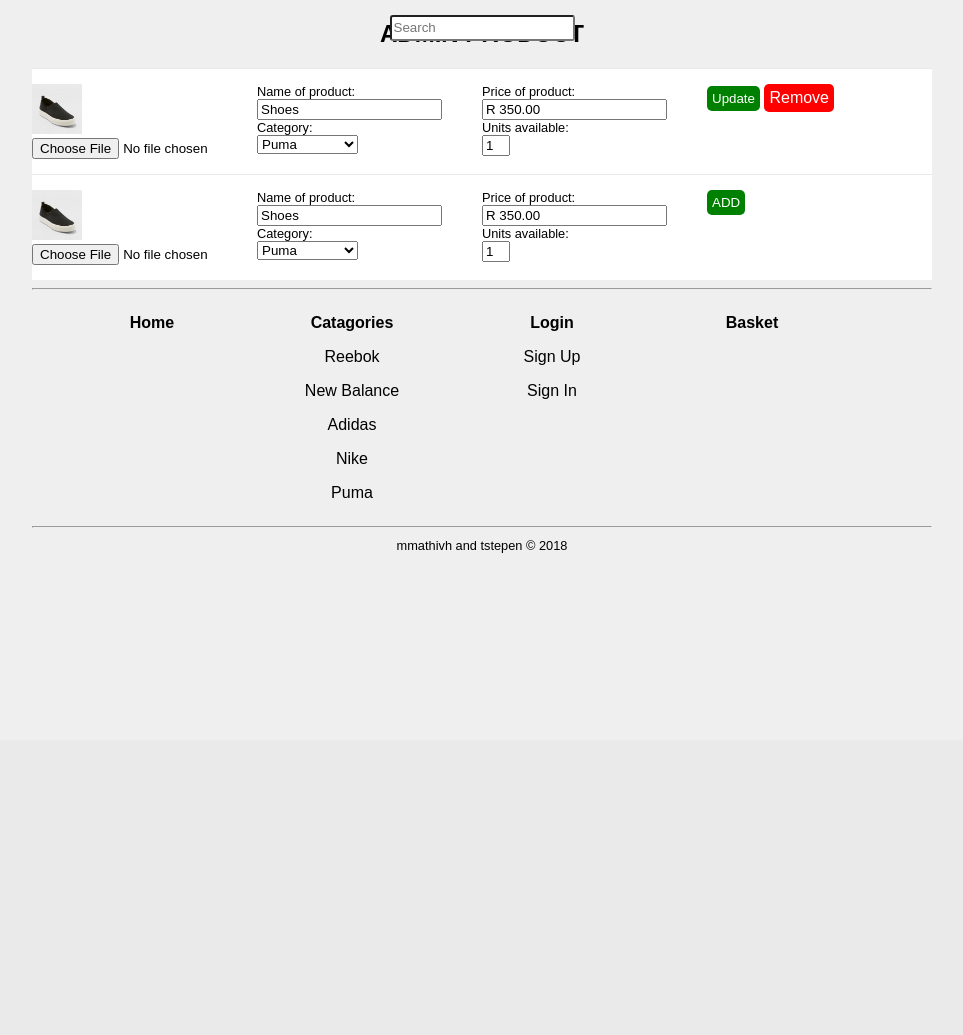
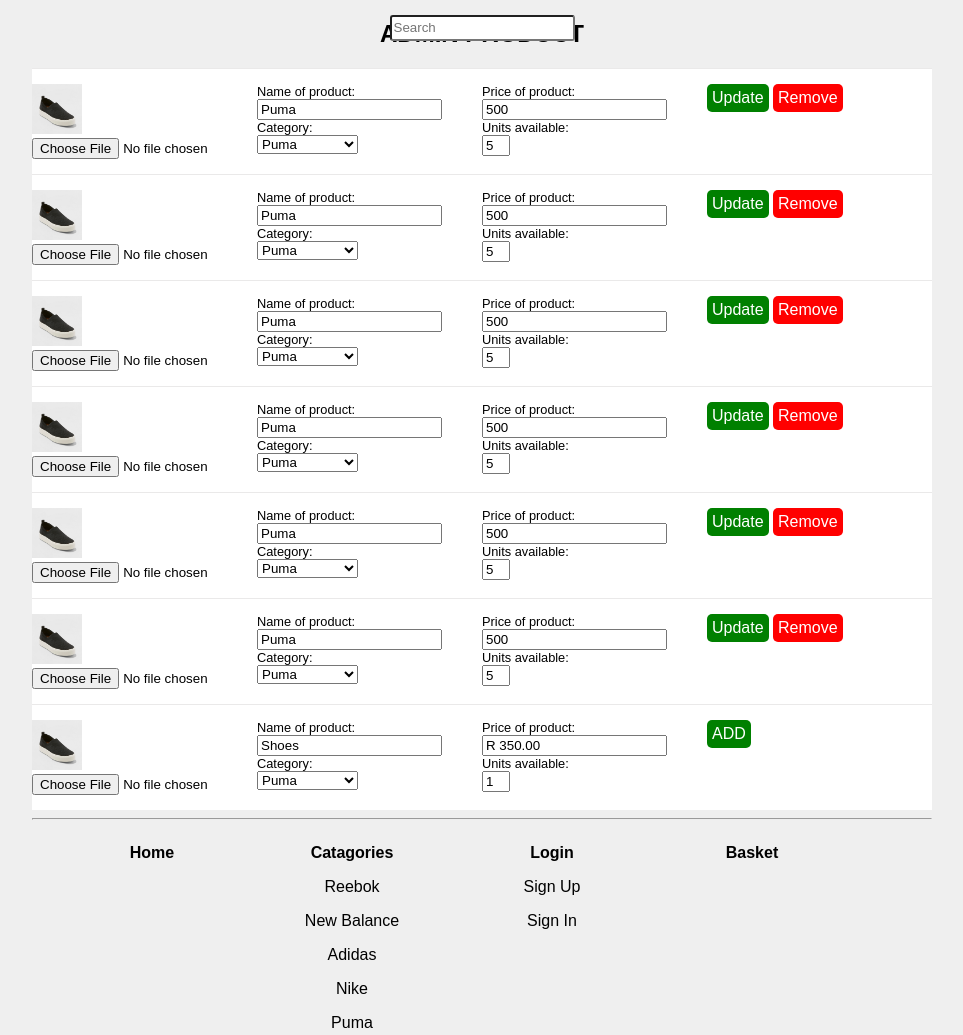
Before and after one commit to mmativh/rush00, a PHP site: page /admin.php in a window 1280 px wide. Shown: the part 60-1095 px from the top of the page, without its empty margins (158-1121 px from the left). Before the commit the page ends 613 px from the top, so only its background shows below. Run offline with PHP 8.4, Linux system fonts and the light colour scheme.

Commit message:
admin update

```diff
--- a/admin.php
+++ b/admin.php
@@ -4,36 +4,7 @@
     </div>
     <div class= "c_nav">
     <li class="basket">
-
-               <form action="update_product.php" method="post" enctype="multipart/form-data">
-                <div class="item-sec">
-                    <img src="img/shoe1.jpeg" height="50px"/>
-                    <input type="file" name="fileToUpload" id="fileToUpload">
-                </div>
-                <div class="item-sec">
-                    <label class="a_label">Name of product:</label>
-                    <input type="text" name="product_name" value="Shoes"/>
-                    <label class="a_label">Category:</label>
-                    <select name="cat">
-                    <option value="puma">Puma</option>
-                    <option value="nike">Nike</option>
-                    <option value="addidas">Adidas</option>
-                    <option value="newbalance">New Balance</option>
-                    <option value="reebok">Reebok</option>
-                    </select>
-                </div>
-                <div class="item-sec">
-                    <label class="a_label">Price of product:</label>
-                    <input type="text" name="price" value="R 350.00"/>
-                    <label class="a_label">Units available:</label>
-                    <input class="unit_num" type="text" name="num_items" value="1"/>
-                </div>
-                <div class="item-sec">
-                    <input type="submit" name="update" class="green" value="Update"/>
-                    <a href="delete_item.php?productid=210" class="red">Remove</a>
-                </div>
-                </form>
-
+        <?php include "includes/admin_list.php"; ?>
                 <form action="add_product.php" method="post" enctype="multipart/form-data">
                 <div class="item-sec">
                     <img src="img/shoe1.jpeg" height="50px"/>
--- a/css/main.css
+++ b/css/main.css
@@ -126,6 +126,7 @@ nav {
  }
  .item-sec input[type=submit] {
     display: inline-block;
+    font-size: 1em;
     color: white;
     padding: 5px;
     border-radius: 5px;
--- /dev/null
+++ b/includes/admin_list.php
@@ -0,0 +1,41 @@
+<?php
+
+for ($num = 0; $num < 6; $num++)
+{
+    $p_units = 5;
+    $p_price = 500.00;
+    $p_id = 1230;
+    $p_name = "Puma";
+    $p_image = "shoe1.jpeg";
+
+    echo '<form action="update_product.php" method="post" enctype="multipart/form-data">
+    <div class="item-sec">
+        <img src="img/'.$p_image.'" height="50px"/>
+        <input type="file" name="fileToUpload" id="fileToUpload">
+    </div>
+    <div class="item-sec">
+        <label class="a_label">Name of product:</label>
+        <input type="text" name="product_name" value="'.$p_name.'"/>
+        <label class="a_label">Category:</label>
+        <select name="cat">
+        <option value="puma">Puma</option>
+        <option value="nike">Nike</option>
+        <option value="addidas">Adidas</option>
+        <option value="newbalance">New Balance</option>
+        <option value="reebok">Reebok</option>
+        </select>
+    </div>
+    <div class="item-sec">
+        <label class="a_label">Price of product:</label>
+        <input type="text" name="price" value="'.$p_price.'"/>
+        <label class="a_label">Units available:</label>
+        <input class="unit_num" type="text" name="num_items" value="'.$p_units.'"/>
+    </div>
+    <div class="item-sec">
+        <input type="submit" name="update" class="green" value="Update"/>
+        <a href="delete_item.php?productid='.$p_id.'" class="red">Remove</a>
+    </div>
+    </form>';
+}
+
+?>
```
